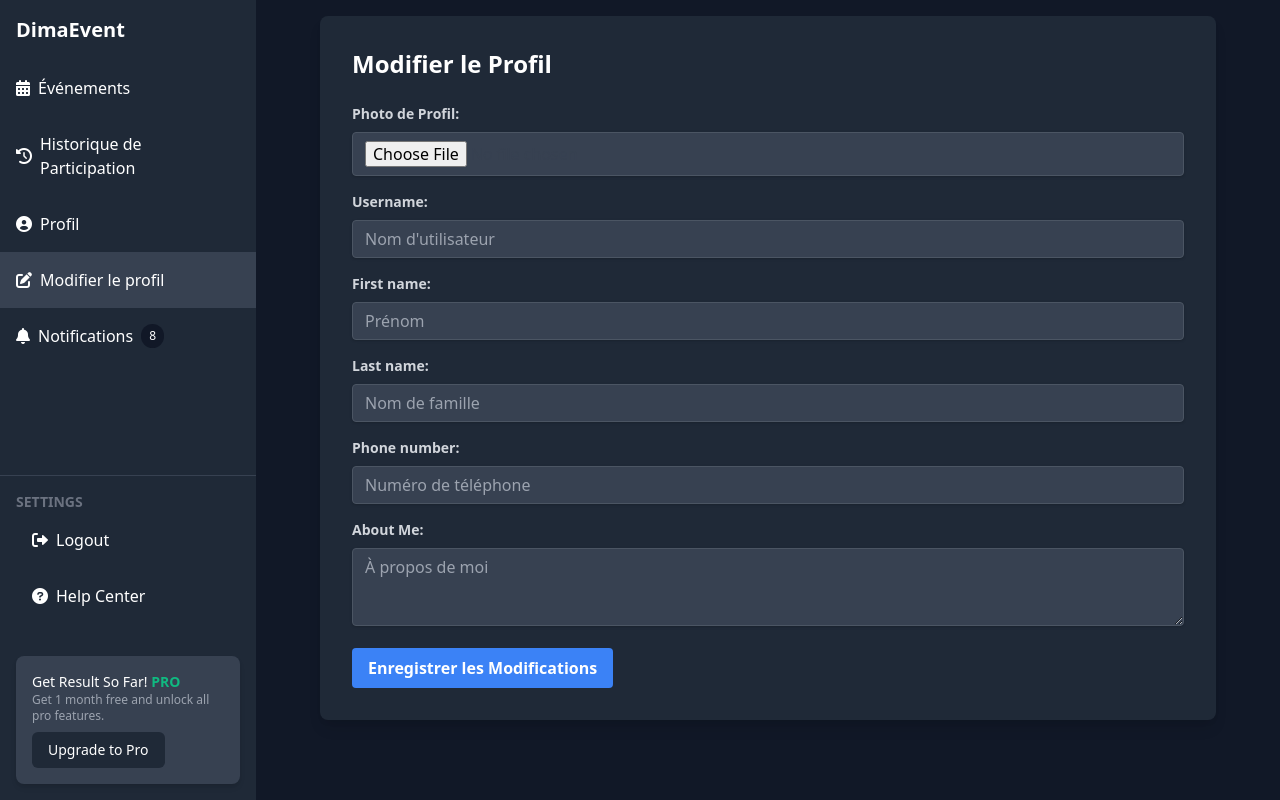
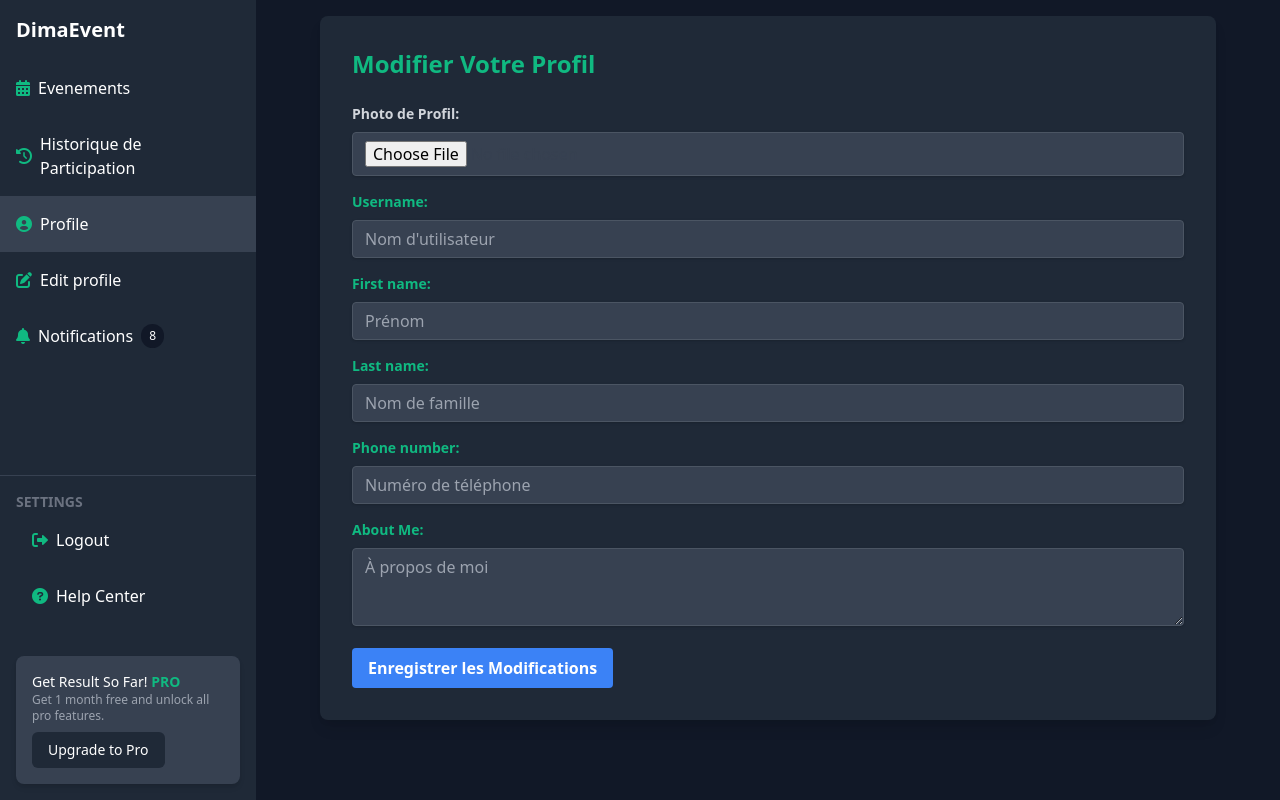
Before and after one commit to Youcode-Classe-E-2024-2025/-ErrorTeam_eventbrite, a PHP site: template app/views/front/update.twig in a window 1280 px wide. Run offline with PHP 8.4, Linux system fonts and the light colour scheme; the template is opened without the code that fills it, so the values that code supplies are empty; some libraries are stand-ins or nearby versions.

Commit message:
modification de partie du update infos

```diff
--- a/app/views/front/update.twig
+++ b/app/views/front/update.twig
@@ -12,33 +12,43 @@
     <div class="flex h-screen">
 
         <!-- Sidebar -->
-        <div class="w-64 bg-gray-800 flex flex-col">
+        <div class="w-64 bg-gray-800 flex flex-col fixed h-full">
             <div class="p-4">
                 <h1 class="text-xl font-bold">DimaEvent</h1>
             </div>
 
             <nav class="flex-grow">
                 <ul>
-                    <li class="p-4 hover:bg-gray-700 flex items-center space-x-2">
-                        <i class="fas fa-calendar-alt"></i>
-                        <span>Événements</span>
+                    <li class="p-4 hover:bg-gray-700 flex items-center space-x-2 cursor-pointer">
+        <a href="" class="flex items-center space-x-2 w-full">
+            <i class="fas fa-calendar-alt text-green-500"></i>
+            <span>Evenements</span>
+        </a>
     </li>
-                    <li class="p-4 hover:bg-gray-700 flex items-center space-x-2">
-                        <i class="fas fa-history"></i>
+    <li class="p-4 hover:bg-gray-700 flex items-center space-x-2 cursor-pointer">
+        <a href="/views/front/historique" class="flex items-center space-x-2 w-full">
+            <i class="fas fa-history text-green-500"></i>
             <span>Historique de Participation</span>
+        </a>
     </li>
-                    <li class="p-4 hover:bg-gray-700 flex items-center space-x-2">
-                        <i class="fas fa-user-circle"></i>
-                        <span>Profil</span>
+    <li class="p-4 bg-gray-700 hover:bg-gray-600 flex items-center space-x-2 cursor-pointer">
+        <a href="" class="flex items-center space-x-2 w-full">
+            <i class="fas fa-user-circle text-green-500"></i>
+            <span>Profile</span>
+        </a>
     </li>
-                    <li class="p-4 bg-gray-700 hover:bg-gray-600 flex items-center space-x-2">
-                        <i class="fas fa-edit"></i>
-                        <span>Modifier le profil</span>
+    <li class="p-4 hover:bg-gray-700 flex items-center space-x-2 cursor-pointer">
+        <a href="/profile/update" class="flex items-center space-x-2 w-full">
+            <i class="fas fa-edit text-green-500"></i>
+            <span>Edit profile</span>
+        </a>
     </li>
-                    <li class="p-4 hover:bg-gray-700 flex items-center space-x-2">
-                        <i class="fas fa-bell"></i>
+    <li class="p-4 hover:bg-gray-700 flex items-center space-x-2 cursor-pointer">
+        <a href="" class="flex items-center space-x-2 w-full">
+            <i class="fas fa-bell text-green-500"></i>
             <span>Notifications</span>
             <span class="ml-auto bg-gray-900 text-xs rounded-full px-2 py-1">8</span>
+        </a>
     </li>
                 </ul>
             </nav>
@@ -47,12 +57,12 @@
                 <h2 class="text-sm font-bold text-gray-500">SETTINGS</h2>
                 <ul>
                     <li class="p-4 hover:bg-gray-700 flex items-center space-x-2 cursor-pointer transition duration-200 ease-in-out">
-                        <i class="fas fa-sign-out-alt text-white"></i>
-                        <span>Logout</span>
+                        <i class="fas fa-sign-out-alt text-green-500"></i>
+                        <span class="text-white">Logout</span>
                     </li>
 
                     <li class="p-4 hover:bg-gray-700 flex items-center space-x-2">
-                         <i class="fas fa-question-circle"></i>
+                         <i class="fas fa-question-circle text-green-500"></i>
                         <span>Help Center</span>
                     </li>
                 </ul>
@@ -65,12 +75,12 @@
         </div>
 
         <!-- Main Content -->
-        <div class="flex-grow p-4">
+        <div class="flex-grow p-4 ml-64">
 
             <!-- Profile Content Starts Here -->
             <div class="max-w-4xl mx-auto bg-gray-800 shadow-lg rounded-lg overflow-hidden">
                  <div class="p-8">
-                    <h2 class="text-2xl font-semibold mb-6">Modifier le Profil</h2>
+                    <h2 class="text-2xl text-green-500 font-semibold mb-6">Modifier Votre Profil</h2>
 
                     <form method="POST" action="/profile/update" enctype="multipart/form-data">
                         <div class="mb-4">
@@ -82,23 +92,23 @@
                         </div>
 
                         <div class="mb-4">
-    <label for="username" class="block text-gray-300 text-sm font-bold mb-2">Username:</label>
+                            <label for="username" class="block text-green-500 text-sm font-bold mb-2">Username:</label>
                             <input type="text" id="username" name="username" value="{{ user.username ?? '' }}" class="shadow appearance-none border rounded w-full py-2 px-3 text-white leading-tight focus:outline-none focus:shadow-outline bg-gray-700 text-white border-gray-600" placeholder="Nom d'utilisateur" required>
                         </div>
                         <div class="mb-4">
-    <label for="first_name" class="block text-gray-300 text-sm font-bold mb-2">First name:</label>
+                            <label for="first_name" class="block text-green-500 text-sm font-bold mb-2">First name:</label>
                             <input type="text" id="first_name" name="first_name" value="{{ session.first_name ?? '' }}" class="shadow appearance-none border rounded w-full py-2 px-3 text-white leading-tight focus:outline-none focus:shadow-outline bg-gray-700 text-white border-gray-600" placeholder="Prénom" required>
                         </div>
                         <div class="mb-4">
-    <label for="last_name" class="block text-gray-300 text-sm font-bold mb-2">Last name:</label>
+                            <label for="last_name" class="block text-green-500 text-sm font-bold mb-2">Last name:</label>
                             <input type="text" id="last_name" name="last_name" value="{{ session.last_name ?? '' }}" class="shadow appearance-none border rounded w-full py-2 px-3 text-white leading-tight focus:outline-none focus:shadow-outline bg-gray-700 text-white border-gray-600" placeholder="Nom de famille" required>
                         </div>
                         <div class="mb-4">
-    <label for="phone_number" class="block text-gray-300 text-sm font-bold mb-2">Phone number:</label>
+                            <label for="phone_number" class="block text-green-500 text-sm font-bold mb-2">Phone number:</label>
                             <input type="tel" id="phone_number" name="phone_number" value="{{ session.phone_number ?? '' }}" class="shadow appearance-none border rounded w-full py-2 px-3 text-white leading-tight focus:outline-none focus:shadow-outline bg-gray-700 text-white border-gray-600" placeholder="Numéro de téléphone" required>
                         </div>
                         <div class="mb-4">
-    <label for="bio" class="block text-gray-300 text-sm font-bold mb-2">About Me:</label>
+                            <label for="bio" class="block text-green-500 text-sm font-bold mb-2">About Me:</label>
                             <textarea id="bio" name="bio" rows="3" class="shadow appearance-none border rounded w-full py-2 px-3 text-white leading-tight focus:outline-none focus:shadow-outline bg-gray-700 text-white border-gray-600" placeholder="À propos de moi" required>{{ user.bio ?? '' }}</textarea>
                         </div>
 
```
Also changed, not shown: app/views/front/profile.twig (+7 -7 lines). Lines whose indentation alone changed are shown as unchanged.
